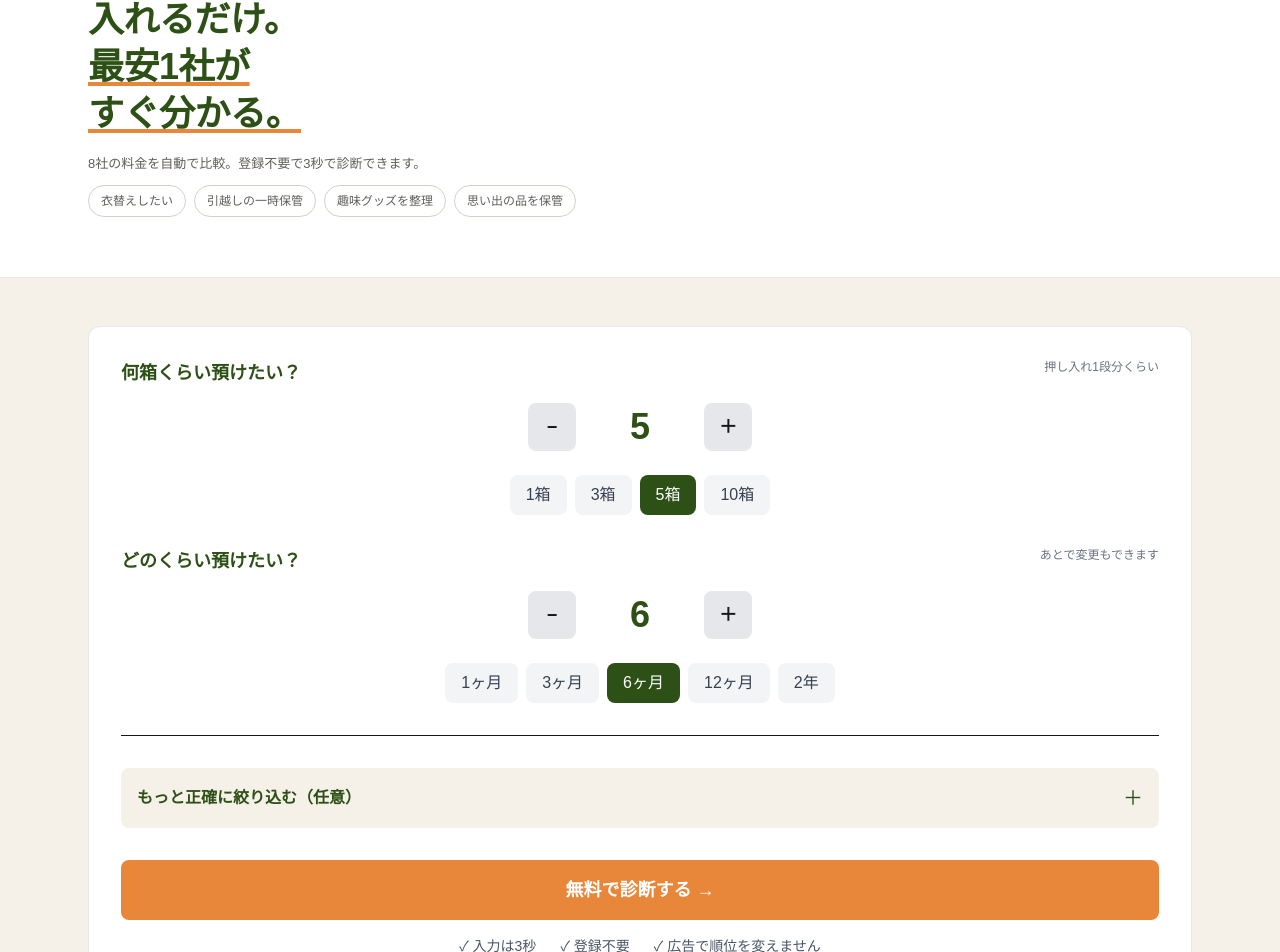
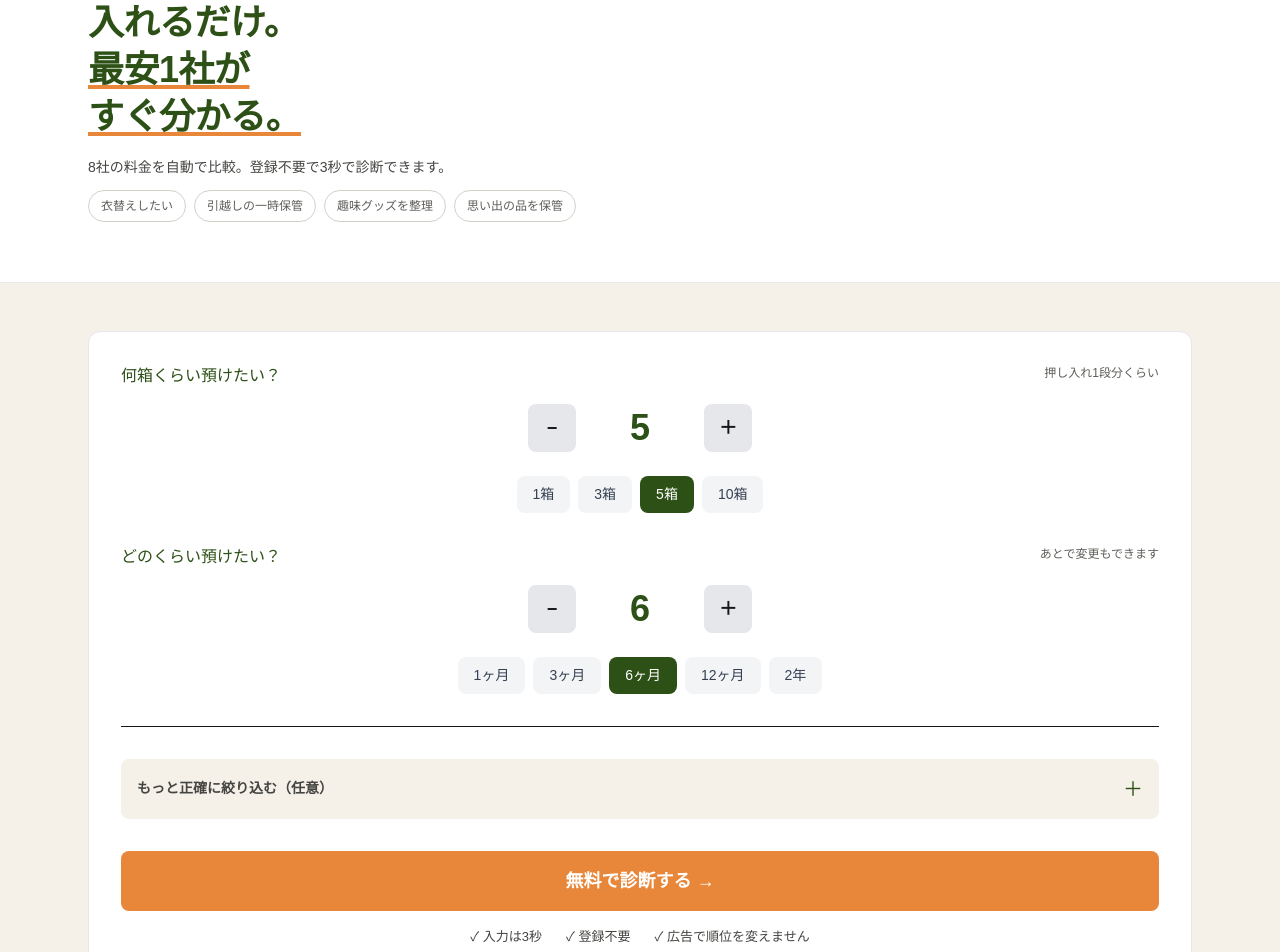
Before and after one commit to kazukiyamada19920206-ai/kurabe-storage, a Next.js app: page / in a window 1280 px wide. Shown: the part 222-1174 px from the top of the page. Built offline with nearby package versions, Linux system fonts and the light colour scheme.

Commit message:
improve text visibility across page

```diff
--- a/app/page.tsx
+++ b/app/page.tsx
@@ -120,7 +120,7 @@ export default function Home() {
               宅配収納サービス 比較診断
             </span>
           </div>
-          <p className="text-[13px] text-[#5F5E5A] mb-2">
+          <p className="text-[15px] text-[#2C2C2A] font-[500] mb-2">
             荷物を預けたいけど、どこがお得か分からない。
           </p>
           <h1 className="text-[36px] font-[700] text-[#2D5016] leading-[1.3] tracking-[-0.5px] mb-4">
@@ -129,7 +129,7 @@ export default function Home() {
             <span className="underline decoration-[#E8873A] decoration-4 underline-offset-[3px]">最安1社が</span><br />
             <span className="underline decoration-[#E8873A] decoration-4 underline-offset-[3px]">すぐ分かる。</span>
           </h1>
-          <p className="text-[13px] text-[#5F5E5A] mt-[14px]">
+          <p className="text-[14px] text-[#444441] mt-[14px]">
             8社の料金を自動で比較。登録不要で3秒で診断できます。
           </p>
           <div className="flex gap-2 overflow-x-auto py-3">
@@ -158,10 +158,10 @@ export default function Home() {
             {/* 箱数入力 */}
             <div>
               <div className="flex justify-between items-start mb-4">
-                <label className="text-lg font-bold text-[#2D5016]">
+                <label className="text-[16px] font-[500] text-[#2D5016]">
                   何箱くらい預けたい？
                 </label>
-                <span className="text-xs text-gray-500">
+                <span className="text-[12px] text-[#5F5E5A] whitespace-nowrap">
                   押し入れ1段分くらい
                 </span>
               </div>
@@ -191,7 +191,7 @@ export default function Home() {
                   <button
                     key={opt}
                     onClick={() => setBoxCount(opt)}
-                    className={`px-4 py-2 rounded-lg font-medium transition ${
+                    className={`px-4 py-2 rounded-lg font-medium transition text-[14px] text-[#444441] ${
                       boxCount === opt
                         ? "bg-[#2D5016] text-white"
                         : "bg-gray-100 text-gray-700 hover:bg-gray-200"
@@ -206,10 +206,10 @@ export default function Home() {
             {/* 保管月数入力 */}
             <div>
               <div className="flex justify-between items-start mb-4">
-                <label className="text-lg font-bold text-[#2D5016]">
+                <label className="text-[16px] font-[500] text-[#2D5016]">
                   どのくらい預けたい？
                 </label>
-                <span className="text-xs text-gray-500">
+                <span className="text-[12px] text-[#5F5E5A] whitespace-nowrap">
                   あとで変更もできます
                 </span>
               </div>
@@ -239,7 +239,7 @@ export default function Home() {
                   <button
                     key={opt}
                     onClick={() => setStorageMonths(opt)}
-                    className={`px-4 py-2 rounded-lg font-medium transition ${
+                    className={`px-4 py-2 rounded-lg font-medium transition text-[14px] text-[#444441] ${
                       storageMonths === opt
                         ? "bg-[#2D5016] text-white"
                         : "bg-gray-100 text-gray-700 hover:bg-gray-200"
@@ -258,7 +258,7 @@ export default function Home() {
               onClick={() => setExpandedAccordion(!expandedAccordion)}
               className="w-full flex items-center justify-between p-4 bg-[#F5F0E8] rounded-lg hover:bg-[#EDE5D9] transition"
             >
-              <span className="font-bold text-[#2D5016]">
+              <span className="font-bold text-[14px] text-[#444441]">
                 もっと正確に絞り込む（任意）
               </span>
               <span className="text-xl text-[#2D5016]">
@@ -350,7 +350,7 @@ export default function Home() {
           </button>
 
           {/* 信頼シグナル */}
-          <div className="flex justify-center gap-6 text-sm text-gray-600 flex-wrap">
+          <div className="flex justify-center gap-6 text-[13px] text-[#444441] flex-wrap">
             <span>✓ 入力は3秒</span>
             <span>✓ 登録不要</span>
             <span>✓ 広告で順位を変えません</span>
```
